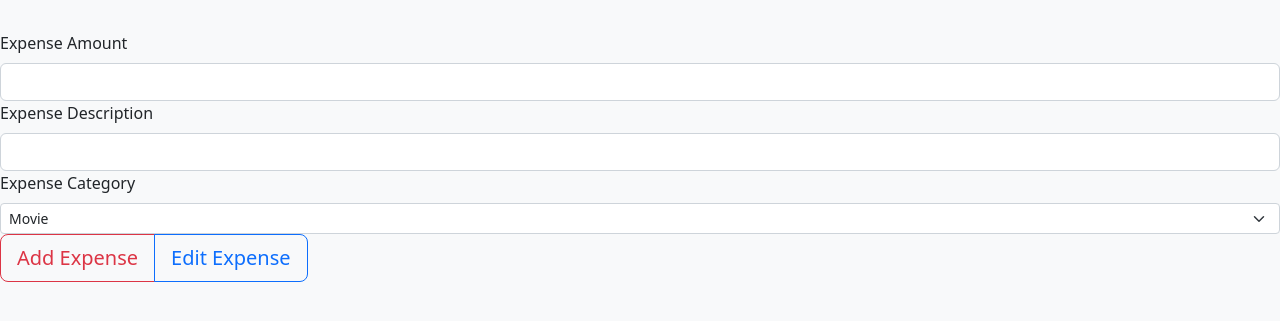
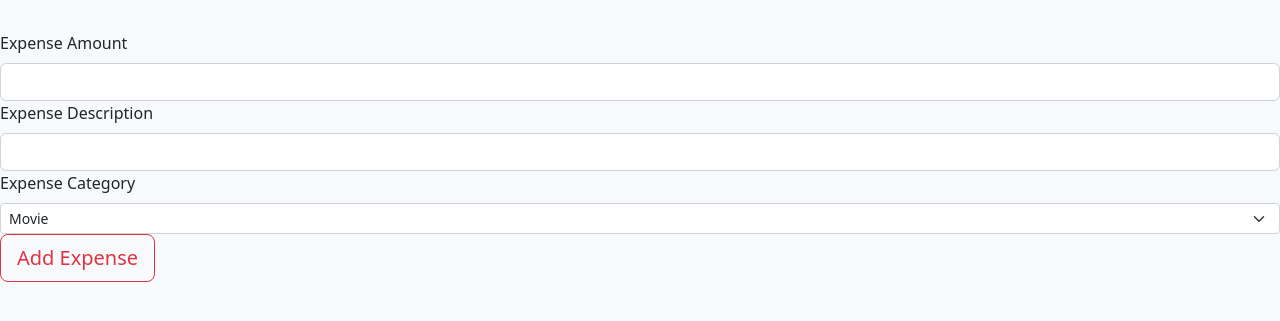
Before and after one commit to shivam2399/Expense-Tracker, a plain HTML site: page index.html in a window 1280 px wide. Shown: the part 73-394 px from the top of the page. Drawn offline with nearby package versions, Linux system fonts and the light colour scheme.

Commit message:
removing unnecessary things

```diff
--- a/index.html
+++ b/index.html
@@ -26,7 +26,7 @@
             </select>
         <div class="btn-group">
             <input type="submit" value="Add Expense" class="btn btn-outline-danger btn-lg" />
-            <input type="submit" value="Edit Expense" class="btn btn-outline-primary btn-lg" />
+
         </div>
 
 
--- a/script.js
+++ b/script.js
@@ -5,7 +5,7 @@ let explist=document.getElementById('expenselist')
 
 
 addexpenseform.addEventListener('submit',addexpense)
-addexpenseform.addEventListener('submit',edituser)
+// addexpenseform.addEventListener('submit',edituser)
 
 
 function addexpense(event){
```
